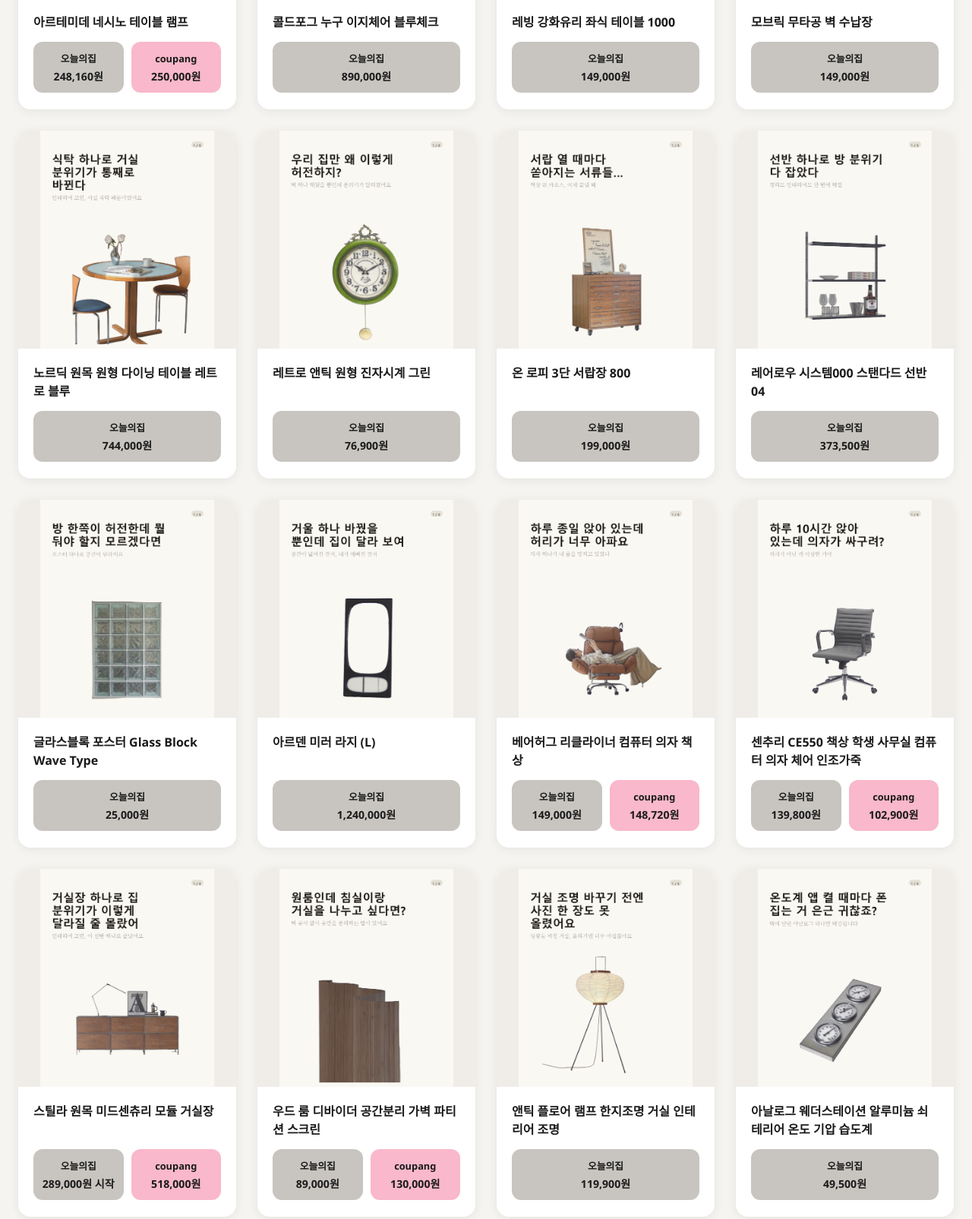
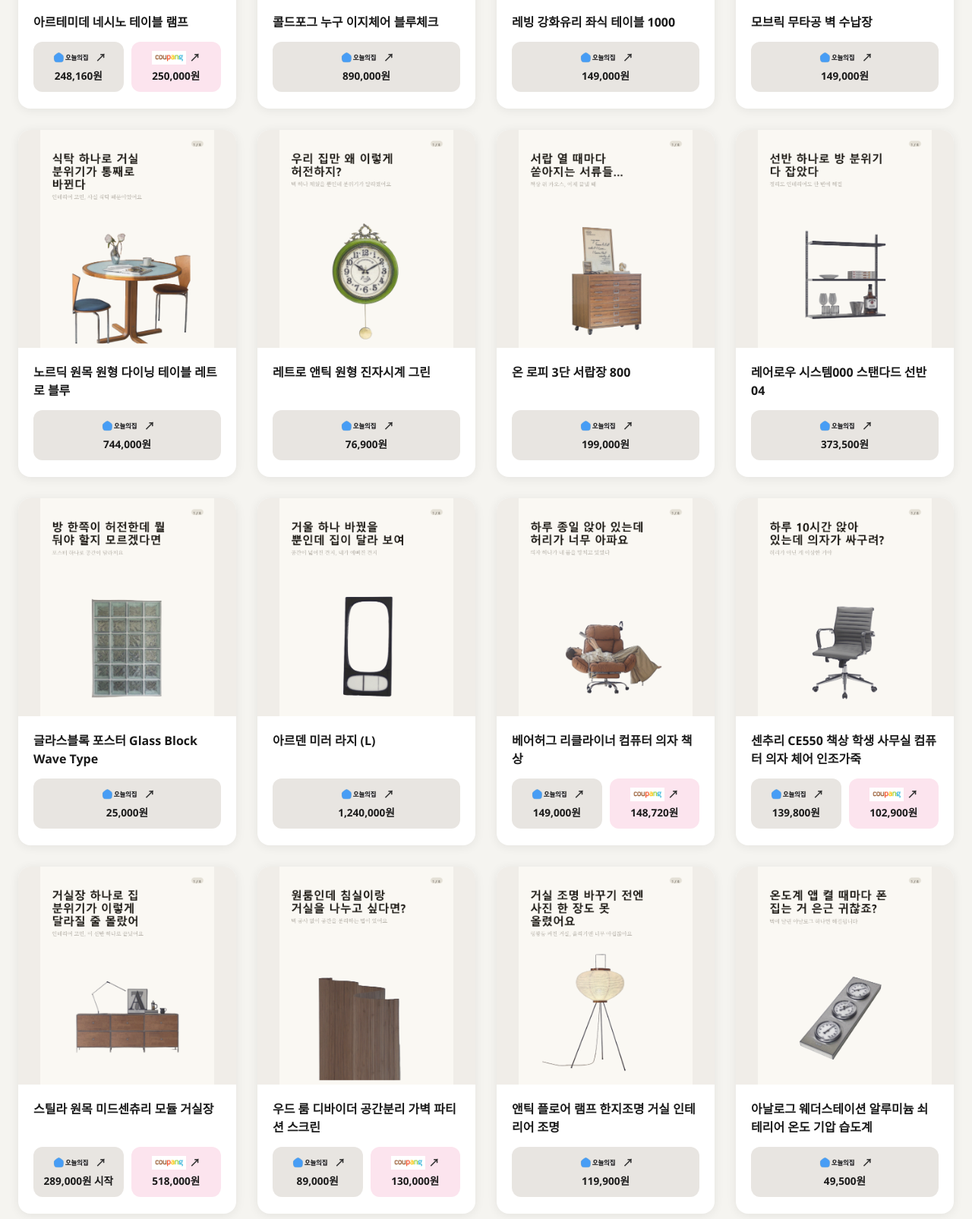
Before and after one commit to jungsujin94/zipjibzip, a website: page index.html in a window 1280 px wide. Shown: the part 716-2321 px from the top of the page at 76% size. Drawn offline with Linux system fonts and the light colour scheme.

Commit message:
update products

```diff
--- a/index.html
+++ b/index.html
@@ -195,22 +195,36 @@
     }
 
     .cta-ohouse {
-      background: #c8c5c0;
+      background: #e8e5e1;
       color: #1a1a1a;
     }
 
     .cta-coupang {
-      background: #f9b8cb;
+      background: #fce4ee;
       color: #1a1a1a;
     }
 
-    .cta-platform {
-      font-size: 0.8rem;
+    .cta-top {
+      display: flex;
+      align-items: center;
+      gap: 5px;
+    }
+
+    .cta-logo {
+      height: 18px;
+      width: auto;
+      display: block;
+    }
+
+    .cta-arrow {
+      font-size: 0.85rem;
       font-weight: 700;
+      color: #333;
+      line-height: 1;
     }
 
     .cta-price {
-      font-size: 0.88rem;
+      font-size: 0.85rem;
       font-weight: 700;
     }
   </style>
@@ -249,11 +263,17 @@
         <p class="title">아르테미데 네시노 테이블 램프</p>
         <div class="cta-group">
           <a class="cta cta-ohouse" href="https://ozip.me/HEXqc71?af" target="_blank" rel="noopener noreferrer">
-            <span class="cta-platform">오늘의집</span>
+            <div class="cta-top">
+              <img src="images/todayhouse_nobg.png" alt="오늘의집" class="cta-logo">
+              <span class="cta-arrow">↗</span>
+            </div>
             <span class="cta-price">248,160원</span>
           </a>
           <a class="cta cta-coupang" href="https://link.coupang.com/a/eoxYEu" target="_blank" rel="noopener noreferrer">
-            <span class="cta-platform">coupang</span>
+            <div class="cta-top">
+              <img src="images/coupang%20logo.png" alt="쿠팡" class="cta-logo">
+              <span class="cta-arrow">↗</span>
+            </div>
             <span class="cta-price">250,000원</span>
           </a>
         </div>
@@ -269,7 +289,10 @@
         <p class="title">콜드포그 누구 이지체어 블루체크</p>
         <div class="cta-group">
           <a class="cta cta-ohouse" href="https://ozip.me/uEh0J5D?af" target="_blank" rel="noopener noreferrer">
-            <span class="cta-platform">오늘의집</span>
+            <div class="cta-top">
+              <img src="images/todayhouse_nobg.png" alt="오늘의집" class="cta-logo">
+              <span class="cta-arrow">↗</span>
+            </div>
             <span class="cta-price">890,000원</span>
           </a>
         </div>
@@ -285,7 +308,10 @@
         <p class="title">레빙 강화유리 좌식 테이블 1000</p>
         <div class="cta-group">
           <a class="cta cta-ohouse" href="https://ozip.me/51CVYx8?af" target="_blank" rel="noopener noreferrer">
-            <span class="cta-platform">오늘의집</span>
+            <div class="cta-top">
+              <img src="images/todayhouse_nobg.png" alt="오늘의집" class="cta-logo">
+              <span class="cta-arrow">↗</span>
+            </div>
             <span class="cta-price">149,000원</span>
           </a>
         </div>
@@ -301,7 +327,10 @@
         <p class="title">모브릭 무타공 벽 수납장</p>
         <div class="cta-group">
           <a class="cta cta-ohouse" href="https://ozip.me/d0vX0QI?af" target="_blank" rel="noopener noreferrer">
-            <span class="cta-platform">오늘의집</span>
+            <div class="cta-top">
+              <img src="images/todayhouse_nobg.png" alt="오늘의집" class="cta-logo">
+              <span class="cta-arrow">↗</span>
+            </div>
             <span class="cta-price">149,000원</span>
           </a>
         </div>
@@ -317,7 +346,10 @@
         <p class="title">노르딕 원목 원형 다이닝 테이블 레트로 블루</p>
         <div class="cta-group">
           <a class="cta cta-ohouse" href="https://ozip.me/IpDmnKH?af" target="_blank" rel="noopener noreferrer">
-            <span class="cta-platform">오늘의집</span>
+            <div class="cta-top">
+              <img src="images/todayhouse_nobg.png" alt="오늘의집" class="cta-logo">
+              <span class="cta-arrow">↗</span>
+            </div>
             <span class="cta-price">744,000원</span>
           </a>
         </div>
@@ -333,7 +365,10 @@
         <p class="title">레트로 앤틱 원형 진자시계 그린</p>
         <div class="cta-group">
           <a class="cta cta-ohouse" href="https://ozip.me/75jtAuw?af" target="_blank" rel="noopener noreferrer">
-            <span class="cta-platform">오늘의집</span>
+            <div class="cta-top">
+              <img src="images/todayhouse_nobg.png" alt="오늘의집" class="cta-logo">
+              <span class="cta-arrow">↗</span>
+            </div>
             <span class="cta-price">76,900원</span>
           </a>
         </div>
@@ -349,7 +384,10 @@
         <p class="title">온 로피 3단 서랍장 800</p>
         <div class="cta-group">
           <a class="cta cta-ohouse" href="https://ozip.me/Iwk7fqS?af" target="_blank" rel="noopener noreferrer">
-            <span class="cta-platform">오늘의집</span>
+            <div class="cta-top">
+              <img src="images/todayhouse_nobg.png" alt="오늘의집" class="cta-logo">
+              <span class="cta-arrow">↗</span>
+            </div>
             <span class="cta-price">199,000원</span>
           </a>
         </div>
@@ -365,7 +403,10 @@
         <p class="title">레어로우 시스템000 스탠다드 선반 04</p>
         <div class="cta-group">
           <a class="cta cta-ohouse" href="https://ozip.me/bL5jlyR?af" target="_blank" rel="noopener noreferrer">
-            <span class="cta-platform">오늘의집</span>
+            <div class="cta-top">
+              <img src="images/todayhouse_nobg.png" alt="오늘의집" class="cta-logo">
+              <span class="cta-arrow">↗</span>
+            </div>
             <span class="cta-price">373,500원</span>
           </a>
         </div>
@@ -381,7 +422,10 @@
         <p class="title">글라스블록 포스터 Glass Block Wave Type</p>
         <div class="cta-group">
           <a class="cta cta-ohouse" href="https://ozip.me/pAMCYNI?af" target="_blank" rel="noopener noreferrer">
-            <span class="cta-platform">오늘의집</span>
+            <div class="cta-top">
+              <img src="images/todayhouse_nobg.png" alt="오늘의집" class="cta-logo">
+              <span class="cta-arrow">↗</span>
+            </div>
             <span class="cta-price">25,000원</span>
           </a>
         </div>
@@ -397,7 +441,10 @@
         <p class="title">아르덴 미러 라지 (L)</p>
         <div class="cta-group">
           <a class="cta cta-ohouse" href="https://ozip.me/Z9hYoPF?af" target="_blank" rel="noopener noreferrer">
-            <span class="cta-platform">오늘의집</span>
+            <div class="cta-top">
+              <img src="images/todayhouse_nobg.png" alt="오늘의집" class="cta-logo">
+              <span class="cta-arrow">↗</span>
+            </div>
             <span class="cta-price">1,240,000원</span>
           </a>
         </div>
@@ -413,11 +460,17 @@
         <p class="title">베어허그 리클라이너 컴퓨터 의자 책상</p>
         <div class="cta-group">
           <a class="cta cta-ohouse" href="https://ozip.me/axDNCda?af" target="_blank" rel="noopener noreferrer">
-            <span class="cta-platform">오늘의집</span>
+            <div class="cta-top">
+              <img src="images/todayhouse_nobg.png" alt="오늘의집" class="cta-logo">
+              <span class="cta-arrow">↗</span>
+            </div>
             <span class="cta-price">149,000원</span>
           </a>
           <a class="cta cta-coupang" href="https://link.coupang.com/a/eoytZk" target="_blank" rel="noopener noreferrer">
-            <span class="cta-platform">coupang</span>
+            <div class="cta-top">
+              <img src="images/coupang%20logo.png" alt="쿠팡" class="cta-logo">
+              <span class="cta-arrow">↗</span>
+            </div>
             <span class="cta-price">148,720원</span>
           </a>
         </div>
@@ -433,11 +486,17 @@
         <p class="title">센추리 CE550 책상 학생 사무실 컴퓨터 의자 체어 인조가죽</p>
         <div class="cta-group">
           <a class="cta cta-ohouse" href="https://ozip.me/yeWpzw1?af" target="_blank" rel="noopener noreferrer">
-            <span class="cta-platform">오늘의집</span>
+            <div class="cta-top">
+              <img src="images/todayhouse_nobg.png" alt="오늘의집" class="cta-logo">
+              <span class="cta-arrow">↗</span>
+            </div>
             <span class="cta-price">139,800원</span>
           </a>
           <a class="cta cta-coupang" href="https://link.coupang.com/a/eoyCaW" target="_blank" rel="noopener noreferrer">
-            <span class="cta-platform">coupang</span>
+            <div class="cta-top">
+              <img src="images/coupang%20logo.png" alt="쿠팡" class="cta-logo">
+              <span class="cta-arrow">↗</span>
+            </div>
             <span class="cta-price">102,900원</span>
           </a>
         </div>
@@ -453,11 +512,17 @@
         <p class="title">스틸라 원목 미드센츄리 모듈 거실장</p>
         <div class="cta-group">
           <a class="cta cta-ohouse" href="https://ozip.me/FXtLzgm?af" target="_blank" rel="noopener noreferrer">
-            <span class="cta-platform">오늘의집</span>
+            <div class="cta-top">
+              <img src="images/todayhouse_nobg.png" alt="오늘의집" class="cta-logo">
+              <span class="cta-arrow">↗</span>
+            </div>
             <span class="cta-price">289,000원 시작</span>
           </a>
           <a class="cta cta-coupang" href="https://link.coupang.com/a/eoyEGx" target="_blank" rel="noopener noreferrer">
-            <span class="cta-platform">coupang</span>
+            <div class="cta-top">
+              <img src="images/coupang%20logo.png" alt="쿠팡" class="cta-logo">
+              <span class="cta-arrow">↗</span>
+            </div>
             <span class="cta-price">518,000원</span>
           </a>
         </div>
@@ -473,11 +538,17 @@
         <p class="title">우드 룸 디바이더 공간분리 가벽 파티션 스크린</p>
         <div class="cta-group">
           <a class="cta cta-ohouse" href="https://ozip.me/4kdK8tC?af" target="_blank" rel="noopener noreferrer">
-            <span class="cta-platform">오늘의집</span>
+            <div class="cta-top">
+              <img src="images/todayhouse_nobg.png" alt="오늘의집" class="cta-logo">
+              <span class="cta-arrow">↗</span>
+            </div>
             <span class="cta-price">89,000원</span>
           </a>
           <a class="cta cta-coupang" href="https://link.coupang.com/a/eoyGjO" target="_blank" rel="noopener noreferrer">
-            <span class="cta-platform">coupang</span>
+            <div class="cta-top">
+              <img src="images/coupang%20logo.png" alt="쿠팡" class="cta-logo">
+              <span class="cta-arrow">↗</span>
+            </div>
             <span class="cta-price">130,000원</span>
           </a>
         </div>
@@ -493,7 +564,10 @@
         <p class="title">앤틱 플로어 램프 한지조명 거실 인테리어 조명</p>
         <div class="cta-group">
           <a class="cta cta-ohouse" href="https://ozip.me/LWyYQYw?af" target="_blank" rel="noopener noreferrer">
-            <span class="cta-platform">오늘의집</span>
+            <div class="cta-top">
+              <img src="images/todayhouse_nobg.png" alt="오늘의집" class="cta-logo">
+              <span class="cta-arrow">↗</span>
+            </div>
             <span class="cta-price">119,900원</span>
           </a>
         </div>
@@ -509,7 +583,10 @@
         <p class="title">아날로그 웨더스테이션 알루미늄 쇠테리어 온도 기압 습도계</p>
         <div class="cta-group">
           <a class="cta cta-ohouse" href="https://ozip.me/Z7zUUEt?af" target="_blank" rel="noopener noreferrer">
-            <span class="cta-platform">오늘의집</span>
+            <div class="cta-top">
+              <img src="images/todayhouse_nobg.png" alt="오늘의집" class="cta-logo">
+              <span class="cta-arrow">↗</span>
+            </div>
             <span class="cta-price">49,500원</span>
           </a>
         </div>
@@ -525,7 +602,10 @@
         <p class="title">국내제작 코마사 40수 200g 고중량 호텔수건 10장</p>
         <div class="cta-group">
           <a class="cta cta-ohouse" href="https://ozip.me/VXEQ9bS" target="_blank" rel="noopener noreferrer">
-            <span class="cta-platform">오늘의집</span>
+            <div class="cta-top">
+              <img src="images/todayhouse_nobg.png" alt="오늘의집" class="cta-logo">
+              <span class="cta-arrow">↗</span>
+            </div>
             <span class="cta-price">65,900원</span>
           </a>
         </div>
@@ -541,7 +621,10 @@
         <p class="title">Wave Bracket 웨이브 벽등</p>
         <div class="cta-group">
           <a class="cta cta-ohouse" href="https://ozip.me/6rd3eDw?af" target="_blank" rel="noopener noreferrer">
-            <span class="cta-platform">오늘의집</span>
+            <div class="cta-top">
+              <img src="images/todayhouse_nobg.png" alt="오늘의집" class="cta-logo">
+              <span class="cta-arrow">↗</span>
+            </div>
             <span class="cta-price">120,000원</span>
           </a>
         </div>
@@ -557,7 +640,10 @@
         <p class="title">북유럽 싱글 소파 패브릭 체어 1인 안락의자</p>
         <div class="cta-group">
           <a class="cta cta-ohouse" href="https://ozip.me/Wd1SQGc?af" target="_blank" rel="noopener noreferrer">
-            <span class="cta-platform">오늘의집</span>
+            <div class="cta-top">
+              <img src="images/todayhouse_nobg.png" alt="오늘의집" class="cta-logo">
+              <span class="cta-arrow">↗</span>
+            </div>
             <span class="cta-price">285,000원</span>
           </a>
         </div>
@@ -573,7 +659,10 @@
         <p class="title">베네벤토 모던 암리스 퀼팅 소파베드 침대 겸용 소파 패브릭 침대 소파</p>
         <div class="cta-group">
           <a class="cta cta-ohouse" href="https://ozip.me/gLxCMbW?af" target="_blank" rel="noopener noreferrer">
-            <span class="cta-platform">오늘의집</span>
+            <div class="cta-top">
+              <img src="images/todayhouse_nobg.png" alt="오늘의집" class="cta-logo">
+              <span class="cta-arrow">↗</span>
+            </div>
             <span class="cta-price">499,000원</span>
           </a>
         </div>
@@ -589,7 +678,10 @@
         <p class="title">노르딕 모자이크타일 모던 화이트 소파테이블 사이드테이블</p>
         <div class="cta-group">
           <a class="cta cta-ohouse" href="https://ozip.me/7IF7vKK?af" target="_blank" rel="noopener noreferrer">
-            <span class="cta-platform">오늘의집</span>
+            <div class="cta-top">
+              <img src="images/todayhouse_nobg.png" alt="오늘의집" class="cta-logo">
+              <span class="cta-arrow">↗</span>
+            </div>
             <span class="cta-price">580,000원</span>
           </a>
         </div>
@@ -605,7 +697,10 @@
         <p class="title">오아르마 원목 포세린 세라믹 2인용 4인용 원형 원목 식탁 테이블 1200</p>
         <div class="cta-group">
           <a class="cta cta-ohouse" href="https://ozip.me/Vqedoim?af" target="_blank" rel="noopener noreferrer">
-            <span class="cta-platform">오늘의집</span>
+            <div class="cta-top">
+              <img src="images/todayhouse_nobg.png" alt="오늘의집" class="cta-logo">
+              <span class="cta-arrow">↗</span>
+            </div>
             <span class="cta-price">685,000원</span>
           </a>
         </div>
@@ -621,7 +716,10 @@
         <p class="title">매트실버 스텐 자석보드 슬라이딩거울 인테리어 벽거울</p>
         <div class="cta-group">
           <a class="cta cta-ohouse" href="https://ozip.me/EncB0Zf?af" target="_blank" rel="noopener noreferrer">
-            <span class="cta-platform">오늘의집</span>
+            <div class="cta-top">
+              <img src="images/todayhouse_nobg.png" alt="오늘의집" class="cta-logo">
+              <span class="cta-arrow">↗</span>
+            </div>
             <span class="cta-price">149,900원</span>
           </a>
         </div>
@@ -637,7 +735,10 @@
         <p class="title">[오늘의집 단독] Oho 스피커 LP랙 중형 ESF-LPR1M</p>
         <div class="cta-group">
           <a class="cta cta-ohouse" href="https://ozip.me/lUIsXpl?af" target="_blank" rel="noopener noreferrer">
-            <span class="cta-platform">오늘의집</span>
+            <div class="cta-top">
+              <img src="images/todayhouse_nobg.png" alt="오늘의집" class="cta-logo">
+              <span class="cta-arrow">↗</span>
+            </div>
             <span class="cta-price">78,000원</span>
           </a>
         </div>
@@ -653,7 +754,10 @@
         <p class="title">케이시 5단 미드센츄리 선반 높은 진열장 책장</p>
         <div class="cta-group">
           <a class="cta cta-ohouse" href="https://ozip.me/rdGDvuP?af" target="_blank" rel="noopener noreferrer">
-            <span class="cta-platform">오늘의집</span>
+            <div class="cta-top">
+              <img src="images/todayhouse_nobg.png" alt="오늘의집" class="cta-logo">
+              <span class="cta-arrow">↗</span>
+            </div>
             <span class="cta-price">158,000원</span>
           </a>
         </div>
@@ -669,7 +773,10 @@
         <p class="title">더크루즈 플로팅 원목 평상형 무헤드 프레임 호텔 침대 SLK_G68</p>
         <div class="cta-group">
           <a class="cta cta-ohouse" href="https://ozip.me/B2V0JO3?af" target="_blank" rel="noopener noreferrer">
-            <span class="cta-platform">오늘의집</span>
+            <div class="cta-top">
+              <img src="images/todayhouse_nobg.png" alt="오늘의집" class="cta-logo">
+              <span class="cta-arrow">↗</span>
+            </div>
             <span class="cta-price">699,000원</span>
           </a>
         </div>
@@ -685,7 +792,10 @@
         <p class="title">refine / 공간을 분리하는 파티션 책상/책장세트, 1200/1400</p>
         <div class="cta-group">
           <a class="cta cta-ohouse" href="https://ozip.me/otwzkJP?af" target="_blank" rel="noopener noreferrer">
-            <span class="cta-platform">오늘의집</span>
+            <div class="cta-top">
+              <img src="images/todayhouse_nobg.png" alt="오늘의집" class="cta-logo">
+              <span class="cta-arrow">↗</span>
+            </div>
             <span class="cta-price">179,000원</span>
           </a>
         </div>
@@ -701,7 +811,10 @@
         <p class="title">유메 세라믹 원목 아일랜드 식탁</p>
         <div class="cta-group">
           <a class="cta cta-ohouse" href="https://ozip.me/pkCaY7p?af" target="_blank" rel="noopener noreferrer">
-            <span class="cta-platform">오늘의집</span>
+            <div class="cta-top">
+              <img src="images/todayhouse_nobg.png" alt="오늘의집" class="cta-logo">
+              <span class="cta-arrow">↗</span>
+            </div>
             <span class="cta-price">1,100,000원</span>
           </a>
         </div>
```
Also changed, not shown: 1 other file.
